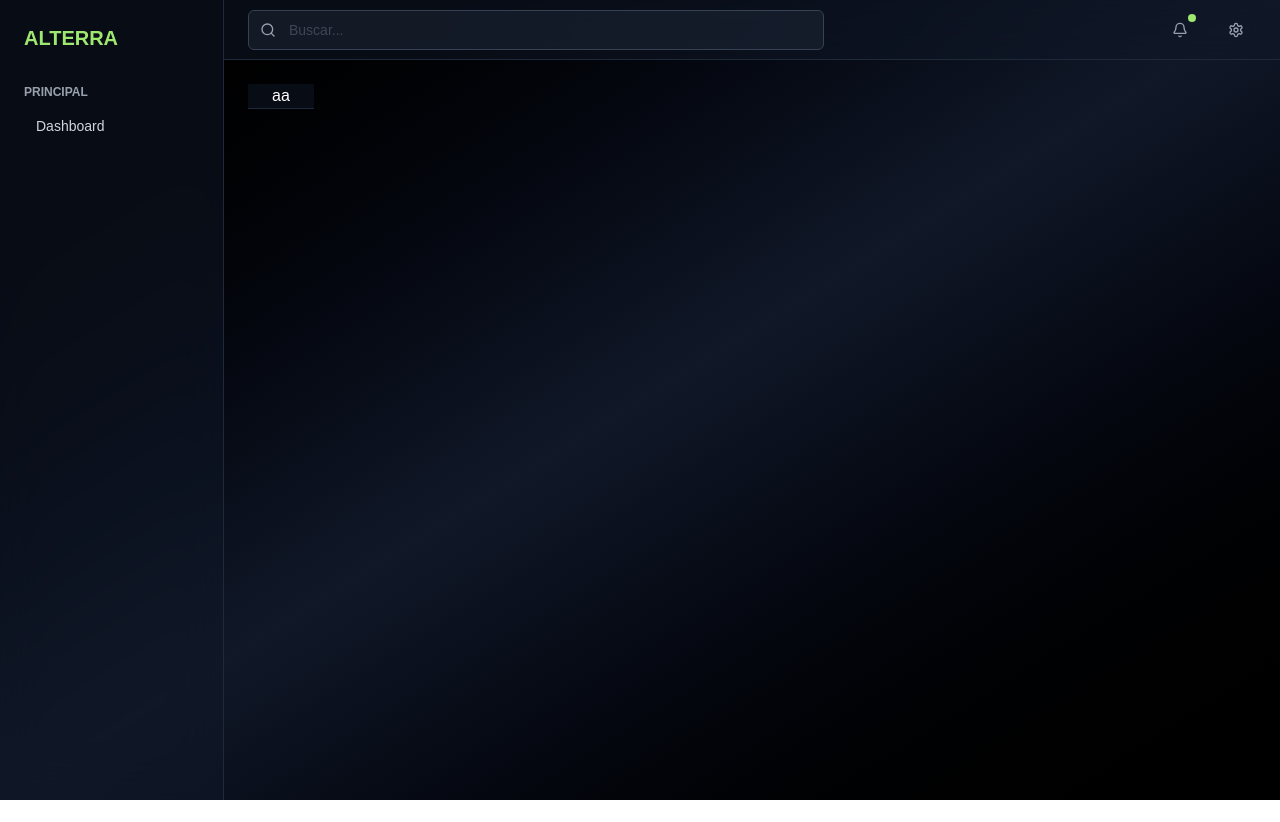
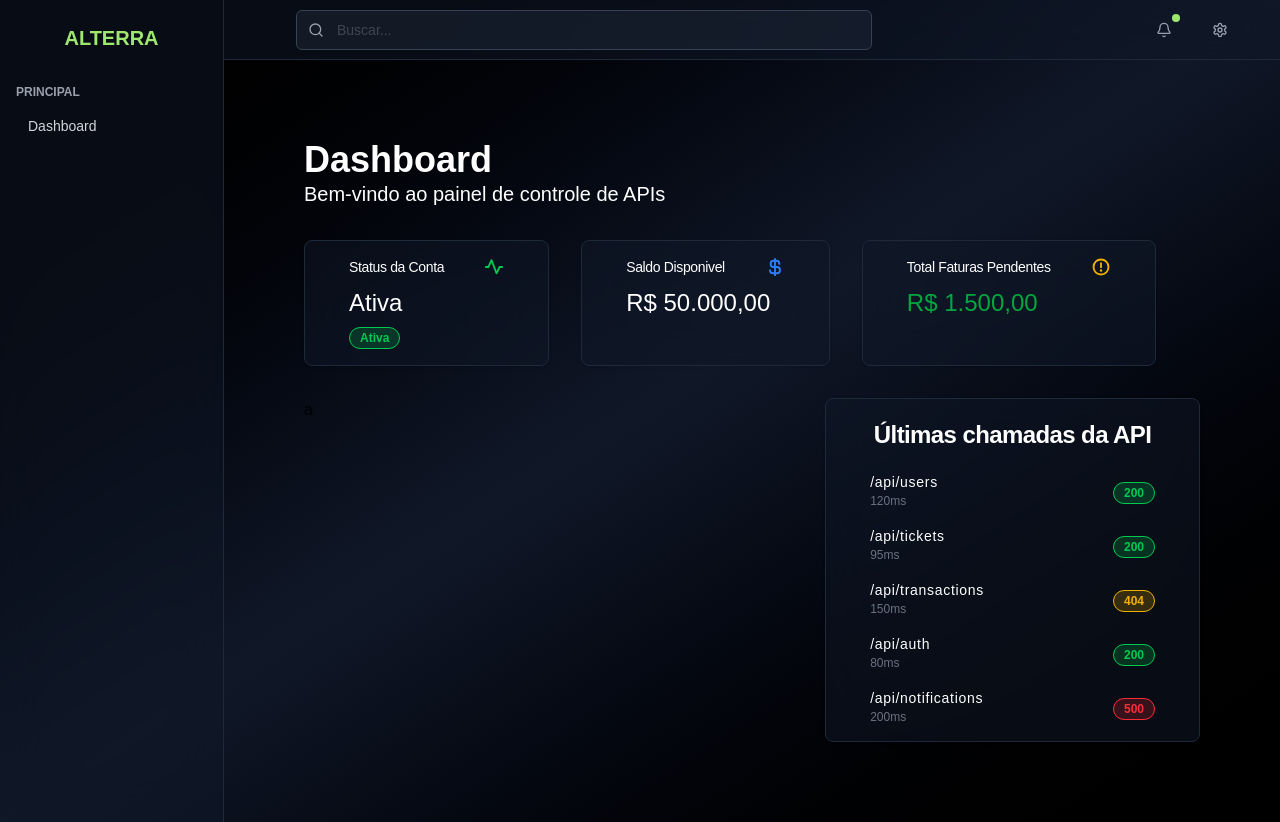
Before and after one commit to BrunoQueirozUni/generic-dashboard, a Next.js app: page /dashboard in a window 1280 px wide. Before the commit the page ends 800 px from the top, so only its background shows below. Built offline with nearby package versions, Linux system fonts and the light colour scheme.

Commit message:
Melhorando o Dashboard

```diff
--- a/src/app/(private)/(Navitagion)/Header.tsx
+++ b/src/app/(private)/(Navitagion)/Header.tsx
@@ -5,7 +5,7 @@ import { Bell, Search, Settings } from "lucide-react";
 export function Header() {
    return (
       <>
-         <header className="h-15 w-full border-b border-gray-800 bg-gray-900/50 backdrop-blur-xl px-6 flex items-center justify-between">
+         <header className="h-15 w-full border-b border-gray-800 bg-gray-900/50 backdrop-blur-xl px-10 pl-18 flex items-center justify-between">
             <div className="flex items-center flex-1 max-w-xl">
                <div className="relative flex-1">
                   <Search className="absolute left-3 top-1/2 transform -translate-y-1/2 h-4 w-4 text-gray-400" />
@@ -16,7 +16,6 @@ export function Header() {
                   />
                </div>
             </div>
-
             <div className="flex items-center space-x-4">
                <Button variant="ghost" size="icon" className="relative">
                   <Bell className="h-5 w-5 text-gray-400" />
--- a/src/app/(private)/(Navitagion)/Sidebar.tsx
+++ b/src/app/(private)/(Navitagion)/Sidebar.tsx
@@ -11,8 +11,8 @@ const menuItems = [
 
 export function Sidebar() {
    return (
-      <aside className="w-56 bg-gray-900/50 backdrop-blur-xl border-r border-gray-800 p-6 hidden lg:flex lg:flex-col">
-         <div className="flex items-center mb-8">
+      <aside className="w-56 bg-gray-900/50 backdrop-blur-xl border-r border-gray-800 pt-6 px-4 hidden lg:flex lg:flex-col">
+         <div className="flex justify-center items-center mb-8">
           <span className="text-xl font-bold text-primary">ALTERRA</span>
         </div>
          <nav className="flex-1">
--- /dev/null
+++ b/src/app/(private)/dashboard/(informations)/AccountStatus.tsx
@@ -0,0 +1,33 @@
+import { Badge } from "@/components/ui/badge";
+import { Card, CardContent, CardHeader, CardTitle } from "@/components/ui/card";
+import { Pulse } from "@phosphor-icons/react";
+
+const items = [
+   {
+      title: "Status da Conta",
+      value: "Ativa",
+   }
+]
+
+export function AccoutStatus() {
+   return (
+      <>
+         {
+            items.map((item) => (
+               <Card className="text-white border-b border-gray-800 bg-gray-900/50 backdrop-blur-xl py-0 px-6">
+                  <CardHeader className="flex flex-row justify-center space-x-10 px-5 pt-4 pb-1">
+                     <CardTitle className="text-sm font-medium">{item.title}</CardTitle>
+                     <Pulse weight="bold" className="h-5 w-5 text-green-500" />
+                  </CardHeader>
+                  <CardContent className="px-5 pb-4">
+                     <div className="text-2xl">{item.value}</div>
+                     <Badge variant="outline" className="mt-2 bg-green-500/20 text-green-500">
+                        Ativa
+                     </Badge>
+                  </CardContent>
+               </Card>
+            ))
+         }
+      </>
+   )
+}
--- /dev/null
+++ b/src/app/(private)/dashboard/(informations)/FaturasPendentes.tsx
@@ -0,0 +1,30 @@
+
+import { Card, CardContent, CardHeader, CardTitle } from "@/components/ui/card";
+import { WarningCircle } from "@phosphor-icons/react";
+
+const items = [
+   {
+      title: "Total Faturas Pendentes",
+      value: "1.500,00",
+   }
+]
+
+export function FaturasPendentes() {
+   return (
+      <>
+         {
+            items.map((item) => (
+               <Card className="text-white border-b border-gray-800 bg-gray-900/50 backdrop-blur-xl py-0 px-6">
+                  <CardHeader className="flex flex-row justify-center space-x-10 px-5 pt-4 pb-1">
+                     <CardTitle className="text-sm font-medium">{item.title}</CardTitle>
+                     <WarningCircle weight="bold" className="h-5 w-5 text-yellow-500" />
+                  </CardHeader>
+                  <CardContent className="px-5 pb-4">
+                     <div className="text-2xl text-green-600">R$ {item.value}</div>
+                  </CardContent>
+               </Card>
+            ))
+         }
+      </>
+   )
+}
--- /dev/null
+++ b/src/app/(private)/dashboard/(informations)/SaldoDisponivel.tsx
@@ -0,0 +1,29 @@
+import { Card, CardContent, CardHeader, CardTitle } from "@/components/ui/card";
+import { CurrencyDollar } from "@phosphor-icons/react";
+
+const items = [
+   {
+      title: "Saldo Disponivel",
+      value: "50.000,00",
+   }
+]
+
+export function SaldoDisponivel() {
+   return (
+      <>
+         {
+            items.map((item) => (
+               <Card className="text-white border-b border-gray-800 bg-gray-900/50 backdrop-blur-xl py-0 px-6">
+                  <CardHeader className="flex flex-row justify-center space-x-10 px-5 pt-4 pb-1">
+                     <CardTitle className="text-sm font-medium">{item.title}</CardTitle>
+                     <CurrencyDollar weight="bold" className="h-5 w-5 text-blue-500" />
+                  </CardHeader>
+                  <CardContent className="px-5 pb-4">
+                     <div className="text-2xl">R$ {item.value}</div>
+                  </CardContent>
+               </Card>
+            ))
+         }
+      </>
+   )
+}
--- /dev/null
+++ b/src/app/(private)/dashboard/(informations)/UltimasChamadas.tsx
@@ -0,0 +1,50 @@
+import { Badge } from "@/components/ui/badge";
+import { Card, CardContent, CardHeader, CardTitle } from "@/components/ui/card";
+import { Pulse } from "@phosphor-icons/react";
+
+const items = [
+   { id: 1, endpoint: "/api/users",         time: "120ms", status: 200 },
+   { id: 2, endpoint: "/api/tickets",       time: "95ms",  status: 200 },
+   { id: 3, endpoint: "/api/transactions",  time: "150ms", status: 404 },
+   { id: 4, endpoint: "/api/auth",          time: "80ms",  status: 200 },
+   { id: 5, endpoint: "/api/notifications", time: "200ms", status: 500 }
+]
+
+export function UltimasChamadas() {
+   return (
+      <>
+         <Card className="text-white border-b border-gray-800 bg-gray-900/50 backdrop-blur-xl py-0 px-6 col-span-3">
+            <CardHeader className="flex flex-row justify-center space-x-10 px-5 pt-6 pb-7">
+               <CardTitle>Últimas chamadas da API</CardTitle>
+            </CardHeader>
+            <CardContent className="px-5 pb-4">
+               <div className="space-y-5">
+                  {
+                     items.map((item) => (
+                        <div key={item.id} className="flex items-center">
+                           <div className="space-y-1 flex flex-col">
+                              <span className="text-sm font-medium leading-none -tracking-tighter">{item.endpoint}</span>
+                              <span className="text-xs text-gray-500">{item.time}</span>
+                           </div>
+                           <div className="ml-auto font-medium">
+                              <Badge
+                                 variant="outline"
+                                 className={`${item.status === 200
+                                       ? "bg-green-500/20 text-green-500"
+                                       : item.status === 404
+                                          ? "bg-yellow-500/20 text-yellow-500"
+                                          : "bg-red-500/20 text-red-500"
+                                    }`}
+                              >
+                                 {item.status}
+                              </Badge>
+                           </div>
+                        </div>
+                     ))
+                  }
+               </div>
+            </CardContent>
+         </Card>
+      </>
+   )
+}
--- a/src/app/(private)/dashboard/page.tsx
+++ b/src/app/(private)/dashboard/page.tsx
@@ -1,5 +1,11 @@
+"use client"
+
 import { Sidebar } from "@/app/(private)/(Navitagion)/Sidebar";
 import { Header } from "../(Navitagion)/Header";
+import { AccoutStatus } from "./(informations)/AccountStatus";
+import { SaldoDisponivel } from "./(informations)/SaldoDisponivel";
+import { FaturasPendentes } from "./(informations)/FaturasPendentes";
+import { UltimasChamadas } from "./(informations)/UltimasChamadas";
 
 export default function Home() {
   return (
@@ -7,9 +13,23 @@ export default function Home() {
       <Sidebar />
       <div className="flex flex-col flex-grow">
         <Header />
-        <div className="flex p-6">
-          <div className="text-white border-b border-gray-800 bg-gray-900/50 backdrop-blur-xl px-6">
-            aa
+        <div className="flex flex-col gap-8 p-20">
+          <div className="text-white">
+            <h1 className="text-4xl font-semibold">Dashboard</h1>
+            <p className="text-xl text-muted-foreground">
+              Bem-vindo ao painel de controle de APIs
+            </p>
+          </div>
+          <div className="flex gap-8">
+            <AccoutStatus />
+            <SaldoDisponivel />
+            <FaturasPendentes />
+          </div>
+          <div className="grid gap-4 md:grid-cols-2 lg:grid-cols-7">
+            <div className="col-span-4">
+              a
+            </div>
+            <UltimasChamadas />
           </div>
         </div>
       </div>
--- /dev/null
+++ b/src/components/ui/badge.tsx
@@ -0,0 +1,36 @@
+import * as React from "react"
+import { cva, type VariantProps } from "class-variance-authority"
+
+import { cn } from "@/lib/utils"
+
+const badgeVariants = cva(
+  "inline-flex items-center rounded-full border px-2.5 py-0.5 text-xs font-semibold transition-colors focus:outline-none focus:ring-2 focus:ring-ring focus:ring-offset-2",
+  {
+    variants: {
+      variant: {
+        default:
+          "border-transparent bg-primary text-primary-foreground hover:bg-primary/80",
+        secondary:
+          "border-transparent bg-secondary text-secondary-foreground hover:bg-secondary/80",
+        destructive:
+          "border-transparent bg-destructive text-destructive-foreground hover:bg-destructive/80",
+        outline: "text-foreground",
+      },
+    },
+    defaultVariants: {
+      variant: "default",
+    },
+  }
+)
+
+export interface BadgeProps
+  extends React.HTMLAttributes<HTMLDivElement>,
+    VariantProps<typeof badgeVariants> {}
+
+function Badge({ className, variant, ...props }: BadgeProps) {
+  return (
+    <div className={cn(badgeVariants({ variant }), className)} {...props} />
+  )
+}
+
+export { Badge, badgeVariants }
--- a/src/components/ui/card.tsx
+++ b/src/components/ui/card.tsx
@@ -23,7 +23,7 @@ const CardHeader = React.forwardRef<
 >(({ className, ...props }, ref) => (
   <div
     ref={ref}
-    className={cn("flex flex-col space-y-1.5 p-6", className)}
+    className={cn("flex flex-col space-y-1.5", className)}
     {...props}
   />
 ))
@@ -60,7 +60,7 @@ const CardContent = React.forwardRef<
   HTMLDivElement,
   React.HTMLAttributes<HTMLDivElement>
 >(({ className, ...props }, ref) => (
-  <div ref={ref} className={cn("p-6 pt-0", className)} {...props} />
+  <div ref={ref} className={cn("", className)} {...props} />
 ))
 CardContent.displayName = "CardContent"
 
```
